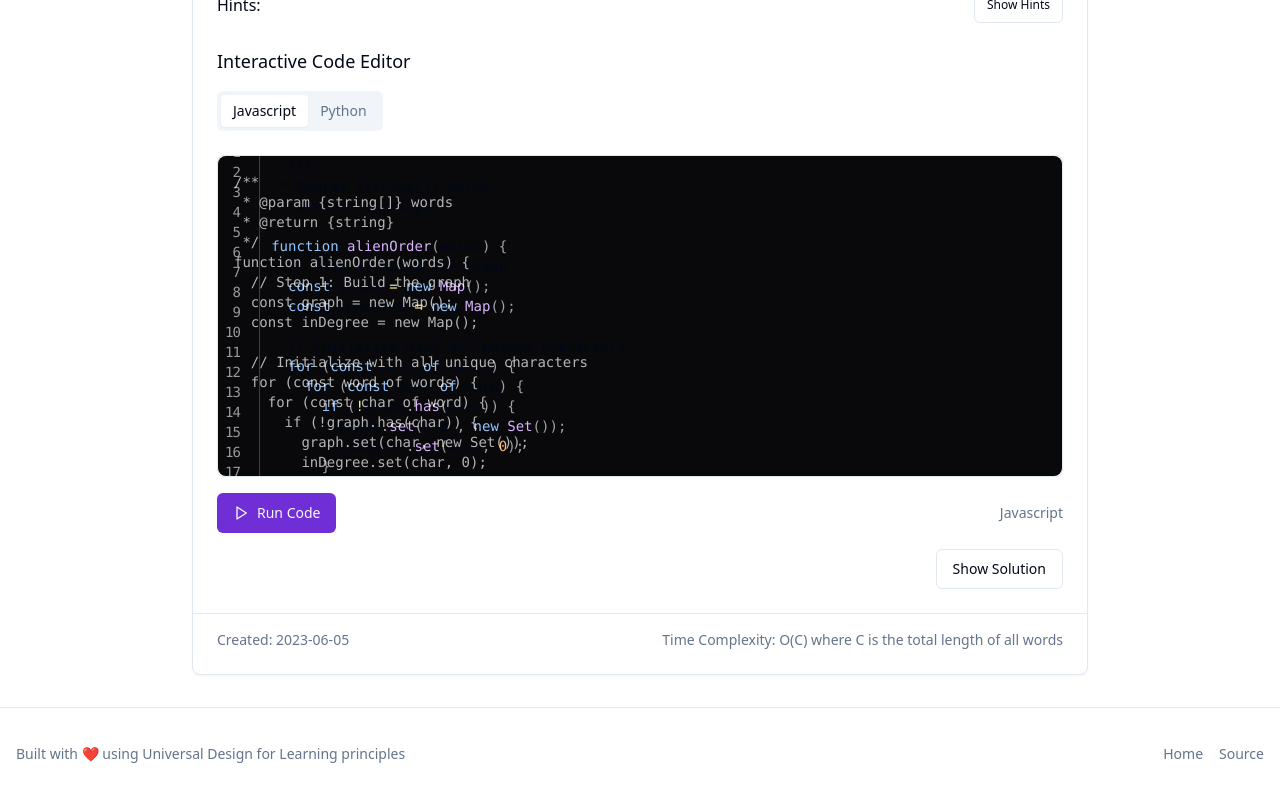
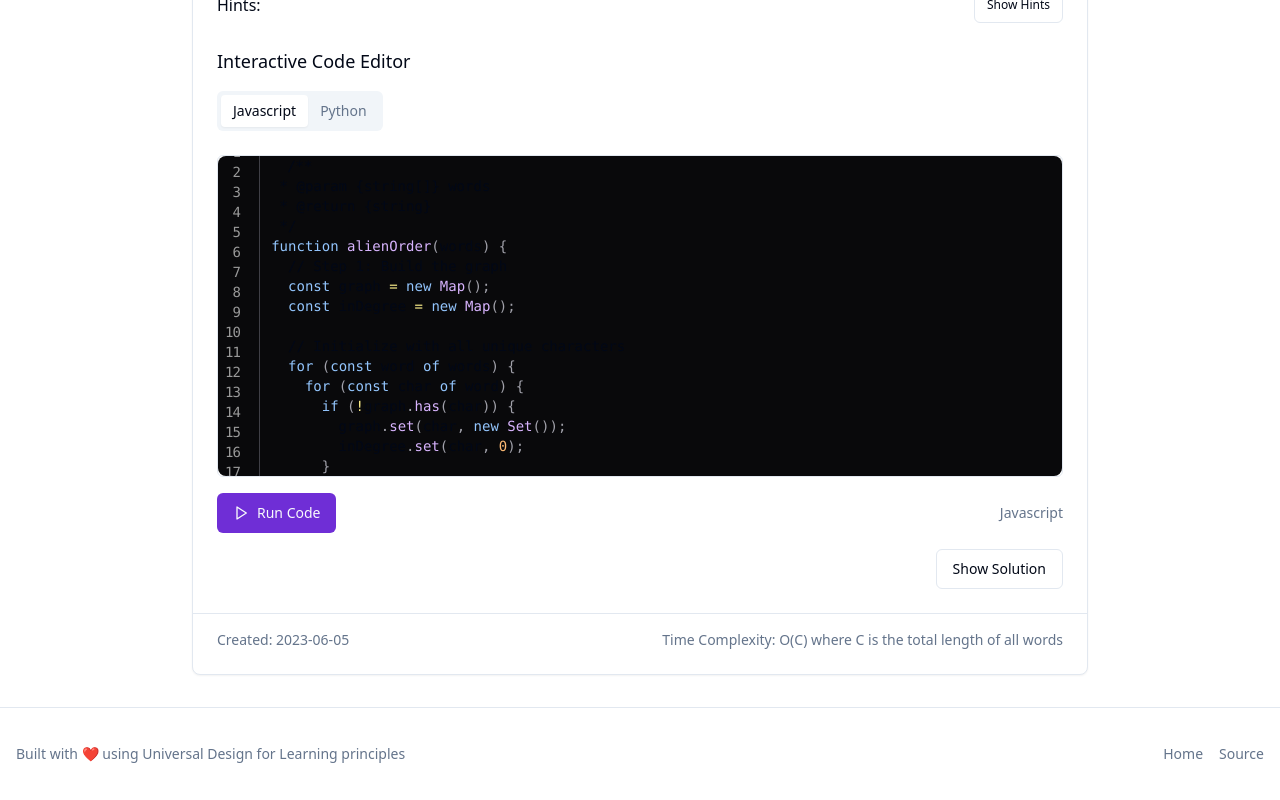
Before and after one commit to Mrbrianojee/code-canvas-udl-quest, a React (Vite) app: page /challenge/alien-dictionary in a window 1280 px wide. Shown: the part 1339-2139 px from the top of the page. Built offline with nearby package versions, Linux system fonts and the light colour scheme.

Commit message:
Fix: Code editor syntax highlighting overlay
Fixes an issue where the raw text in the code editor was displayed under the syntax-highlighted code.

```diff
--- a/src/components/CodeEditorPane.tsx
+++ b/src/components/CodeEditorPane.tsx
@@ -33,9 +33,6 @@ const CodeEditorPane: React.FC<CodeEditorPaneProps> = ({
       // Set the code content for highlighting
       editorRef.current.textContent = code || ' ';
 
-      // Set the appropriate language class
-      editorRef.current.className = `language-${prismLanguage} absolute inset-0 w-full h-full p-4 pointer-events-none overflow-hidden z-10`;
-
       // Apply highlighting with a small delay
       setTimeout(() => {
         try {
@@ -49,17 +46,17 @@ const CodeEditorPane: React.FC<CodeEditorPaneProps> = ({
 
   return (
     <div className="relative border rounded-md overflow-hidden">
-      <pre className="line-numbers bg-zinc-950 h-80 w-full m-0 p-0">
-        {/* The textarea for user input */}
+      <pre className="line-numbers bg-zinc-950 h-80 w-full m-0 p-0 overflow-auto">
+        {/* Hidden textarea for user input */}
         <textarea
           ref={textareaRef}
           value={code}
           onChange={handleCodeChange}
           onKeyDown={handleKeyDown}
-          className="absolute inset-0 w-full h-full p-4 font-mono resize-none text-white opacity-70 z-20"
+          className="absolute inset-0 w-full h-full p-4 font-mono text-transparent caret-white resize-none bg-transparent z-20 outline-none"
           style={{
-            background: "transparent",
-            caretColor: "white"
+            caretColor: "white",
+            color: "transparent",
           }}
           placeholder={`Write your ${language} code here...`}
           spellCheck="false"
@@ -68,7 +65,7 @@ const CodeEditorPane: React.FC<CodeEditorPaneProps> = ({
         {/* Syntax highlighted code display */}
         <code
           ref={editorRef}
-          className={`language-${getPrismLanguage(language)} absolute inset-0 w-full h-full p-4 pointer-events-none overflow-hidden z-10`}
+          className={`language-${getPrismLanguage(language)} absolute inset-0 w-full h-full p-4 pointer-events-none font-mono`}
         >
           {code || ' '} {/* Ensure there's always content for highlighting */}
         </code>
```
